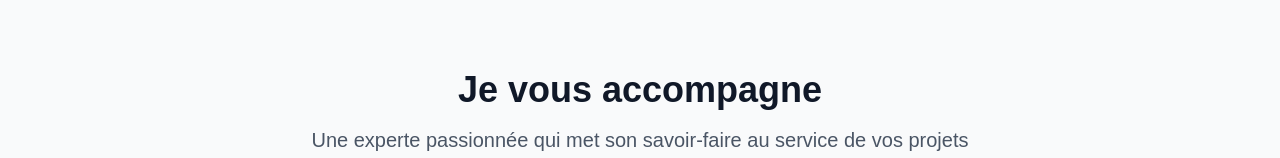
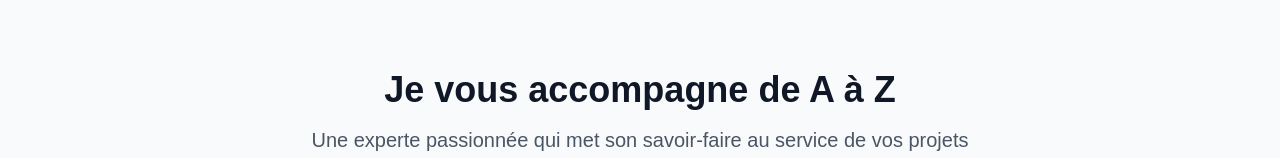
Before and after one commit to jtassin/gab_immo, a Next.js app: page / in a window 1280 px wide. Shown: the part 539-697 px from the top of the page. Built offline with nearby package versions, Linux system fonts and the light colour scheme.

Commit message:
de a a z

```diff
--- a/src/app/page.tsx
+++ b/src/app/page.tsx
@@ -94,7 +94,7 @@ export default function Home() {
         <div className="max-w-7xl mx-auto px-4 sm:px-6 lg:px-8">
           <div className="text-center mb-16">
             <h2 className="text-3xl md:text-4xl font-bold text-gray-900 mb-4">
-              Je vous accompagne
+              Je vous accompagne de A à Z
             </h2>
             <p className="text-xl text-gray-600 max-w-2xl mx-auto">
               Une experte passionnée qui met son savoir-faire au service de vos projets immobiliers
```
